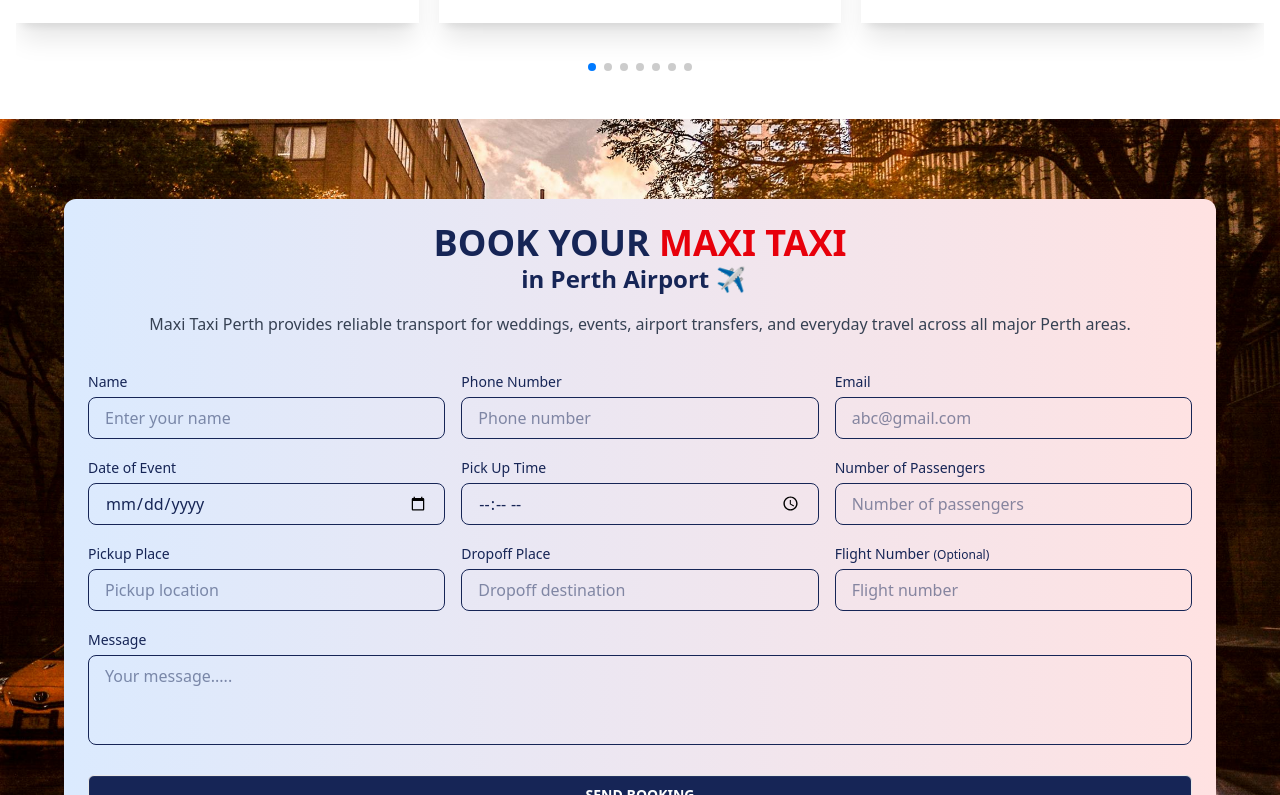
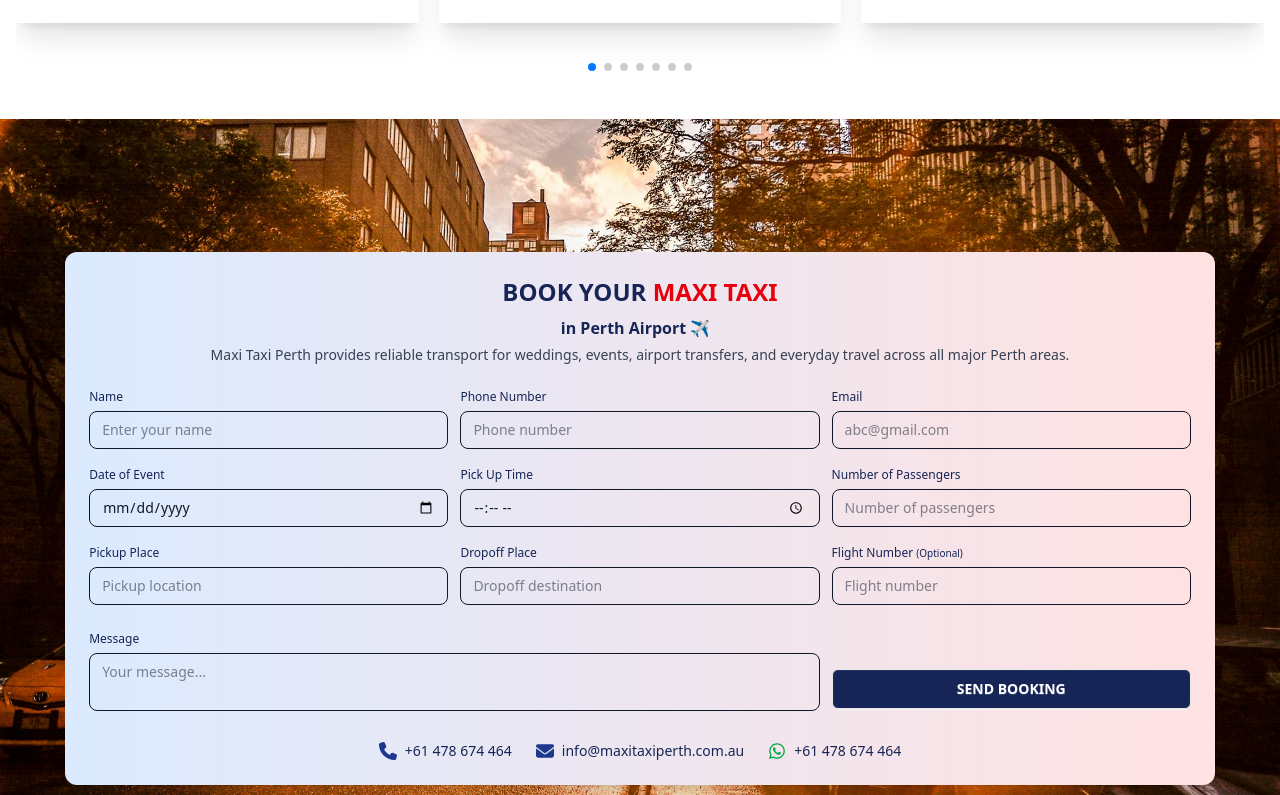
Before and after one commit to Raisul-24/comfort-maxitaxi-client, a React (Vite) app: page / in a window 1280 px wide. Shown: the part 4245-5040 px from the top of the page. Built offline with nearby package versions, Linux system fonts and the light colour scheme.

Commit message:
fix booking form design and contacts

```diff
--- a/src/components/BookingForm.jsx
+++ b/src/components/BookingForm.jsx
@@ -3,6 +3,7 @@ import React from "react";
 import { useForm } from "react-hook-form";
 import { motion } from "framer-motion";
 import { TypeAnimation } from "react-type-animation";
+import { FaEnvelope, FaPhone, FaWhatsapp } from "react-icons/fa6";
 
 const BookingForm = () => {
   const {
@@ -19,26 +20,27 @@ const BookingForm = () => {
   };
 
   const inputClasses =
-    "mt-1 w-full px-4 py-2 border rounded-lg transition outline-none text-gray-900" +
-    "focus:border-transparent focus:ring-2 focus:ring-offset-1 focus:ring-blue-500 focus:animate-pulse focus:bg-gradient-to-r focus:from-red-50 focus:to-blue-50";
+    "mt-1 w-full px-3 py-2 border rounded-lg text-sm transition outline-none text-gray-900 " +
+    "focus:border-transparent focus:ring-2 focus:ring-offset-1 focus:ring-blue-500 focus:bg-gradient-to-r focus:from-red-50 focus:to-blue-50";
 
   return (
     <div
       id="booking-form"
-      className="relative flex justify-center items-center py-12 bg-[url('/images/taxi1.jpg')] min-h-screen bg-cover bg-center scroll-mt-24"
+      className="relative flex justify-center items-center py-8 bg-[url('/images/taxi1.jpg')] min-h-screen bg-cover bg-center scroll-mt-24"
     >
       <motion.form
-        initial={{ opacity: 0, y: 40 }}
+        initial={{ opacity: 0, y: 20 }}
         animate={{ opacity: 1, y: 0 }}
-        transition={{ duration: 0.6 }}
+        transition={{ duration: 0.5 }}
         onSubmit={handleSubmit(onSubmit)}
-        className="bg-gradient-to-r from-blue-100 to-red-100 rounded-xl shadow-xl max-w-6xl mx-auto p-6"
+        className="max-w-7xl mx-auto bg-gradient-to-r from-blue-100 to-red-100 rounded-xl shadow-xl  p-4 md:p-6"
       >
-        <h2 className="text-2xl md:text-4xl font-bold text-center text-blue-950">
+        <h2 className="text-xl md:text-2xl font-bold text-center text-blue-950 mb-2">
           BOOK YOUR <span className="text-red-600">MAXI TAXI</span>
         </h2>
+
         {/* React Type Animation */}
-        <div className="flex justify-center mb-2">
+        <div className="flex justify-center mb-1">
           <TypeAnimation
             sequence={[
               "in Perth City 🚖", 2000,
@@ -50,42 +52,46 @@ const BookingForm = () => {
               "in Scarborough Beach 🌅", 2000,
             ]}
             wrapper="span"
-            speed={60}
+            speed={50}
             repeat={Infinity}
             cursor={true}
-          className=" text-lg md:text-2xl font-semibold text-blue-950"
+            className="text-sm md:text-base font-semibold text-blue-950"
           />
         </div>
-        <p className="text-gray-700 text-center text-sm md:text-base mb-8 leading-relaxed mt-4">
+
+        <p className="text-gray-700 text-xs md:text-sm text-center mb-4 leading-relaxed">
           Maxi Taxi Perth provides reliable transport for weddings, events, airport transfers, and everyday travel across all major Perth areas.
         </p>
 
         {/* Grid Fields */}
-        <div className="grid grid-cols-1 md:grid-cols-3 gap-4 text-blue-950">
+        <div className="grid grid-cols-1 md:grid-cols-3 gap-3 text-blue-950">
+          {/* Name */}
           <div>
-            <label className="text-sm font-medium">Name</label>
+            <label className="text-xs font-medium">Name</label>
             <input
               type="text"
               {...register("name", { required: "Name is required" })}
               className={inputClasses}
               placeholder="Enter your name"
             />
-            {errors.name && <p className="text-red-500 text-sm">{errors.name.message}</p>}
+            {errors.name && <p className="text-red-500 text-xs">{errors.name.message}</p>}
           </div>
 
+          {/* Phone */}
           <div>
-            <label className="text-sm font-medium">Phone Number</label>
+            <label className="text-xs font-medium">Phone Number</label>
             <input
               type="tel"
               {...register("phone", { required: "Phone number is required" })}
               className={inputClasses}
               placeholder="Phone number"
             />
-            {errors.phone && <p className="text-red-500 text-sm">{errors.phone.message}</p>}
+            {errors.phone && <p className="text-red-500 text-xs">{errors.phone.message}</p>}
           </div>
 
+          {/* Email */}
           <div>
-            <label className="text-sm font-medium">Email</label>
+            <label className="text-xs font-medium">Email</label>
             <input
               type="email"
               {...register("email", {
@@ -95,32 +101,34 @@ const BookingForm = () => {
               className={inputClasses}
               placeholder="abc@gmail.com"
             />
-            {errors.email && <p className="text-red-500 text-sm">{errors.email.message}</p>}
+            {errors.email && <p className="text-red-500 text-xs">{errors.email.message}</p>}
           </div>
 
+          {/* Date */}
           <div>
-            <label className="text-sm font-medium">Date of Event</label>
+            <label className="text-xs font-medium">Date of Event</label>
             <input
               type="date"
               {...register("date", { required: "Date is required" })}
               className={`${inputClasses} cursor-pointer`}
             />
-
-            {errors.date && <p className="text-red-500 text-sm">{errors.date.message}</p>}
+            {errors.date && <p className="text-red-500 text-xs">{errors.date.message}</p>}
           </div>
 
+          {/* Time */}
           <div>
-            <label className="text-sm font-medium">Pick Up Time</label>
+            <label className="text-xs font-medium">Pick Up Time</label>
             <input
               type="time"
               {...register("time", { required: "Time is required" })}
               className={`${inputClasses} cursor-pointer`}
             />
-            {errors.time && <p className="text-red-500 text-sm">{errors.time.message}</p>}
+            {errors.time && <p className="text-red-500 text-xs">{errors.time.message}</p>}
           </div>
 
+          {/* Passengers */}
           <div>
-            <label className="text-sm font-medium">Number of Passengers</label>
+            <label className="text-xs font-medium">Number of Passengers</label>
             <input
               type="number"
               {...register("passengers", { required: "Required", min: 1 })}
@@ -128,36 +136,37 @@ const BookingForm = () => {
               placeholder="Number of passengers"
             />
             {errors.passengers && (
-              <p className="text-red-500 text-sm">{errors.passengers.message}</p>
+              <p className="text-red-500 text-xs">{errors.passengers.message}</p>
             )}
           </div>
 
+          {/* Pickup */}
           <div>
-            <label className="text-sm font-medium">Pickup Place</label>
+            <label className="text-xs font-medium">Pickup Place</label>
             <input
               type="text"
               {...register("pickup", { required: "Pickup is required" })}
               className={inputClasses}
               placeholder="Pickup location"
             />
-            {errors.pickup && <p className="text-red-500 text-sm">{errors.pickup.message}</p>}
+            {errors.pickup && <p className="text-red-500 text-xs">{errors.pickup.message}</p>}
           </div>
 
+          {/* Dropoff */}
           <div>
-            <label className="text-sm font-medium">Dropoff Place</label>
+            <label className="text-xs font-medium">Dropoff Place</label>
             <input
               type="text"
               {...register("dropoff", { required: "Dropoff is required" })}
               className={inputClasses}
               placeholder="Dropoff destination"
             />
-            {errors.dropoff && <p className="text-red-500 text-sm">{errors.dropoff.message}</p>}
+            {errors.dropoff && <p className="text-red-500 text-xs">{errors.dropoff.message}</p>}
           </div>
 
+          {/* Flight */}
           <div>
-            <label className="text-sm font-medium">
-              Flight Number <span className="text-xs">(Optional)</span>
-            </label>
+            <label className="text-xs font-medium">Flight Number <span className="text-[10px]">(Optional)</span></label>
             <input
               type="text"
               {...register("flight")}
@@ -165,28 +174,45 @@ const BookingForm = () => {
               placeholder="Flight number"
             />
           </div>
-        </div>
 
           {/* Message */}
-        <div className="mt-4 text-blue-950">
-          <label className="text-sm font-medium">Message</label>
+          <div className="col-span-1 md:col-span-2 mt-2 text-blue-950">
+            <label className="text-xs font-medium">Message</label>
             <textarea
               {...register("message")}
-            className={`${inputClasses} resize-none`}
-            rows="3"
-            placeholder="Your message....."
+              className={`${inputClasses} resize-none text-sm`}
+              rows="2"
+              placeholder="Your message..."
             ></textarea>
           </div>
 
           {/* Submit Button */}
+          <div className="col-span-1 flex justify-end items-end">
             <motion.button
               whileTap={{ scale: 0.95 }}
               type="submit"
               disabled={isSubmitting}
-          className="btn mt-6 w-full py-3 bg-blue-950 text-white rounded-md hover:bg-white hover:text-blue-950 font-semibold transition"
+              className="btn my-2 w-full py-2 bg-blue-950 text-white rounded-md hover:bg-white hover:text-blue-950 font-semibold text-sm transition "
             >
               {isSubmitting ? "Sending..." : "SEND BOOKING"}
             </motion.button>
+          </div>
+        </div>
+        {/* Contact Info */}
+        <div className="mt-6 flex flex-col md:flex-row justify-center items-center gap-6 text-blue-950 text-sm">
+          <div className="flex items-center gap-2">
+            <FaPhone className="text-lg text-blue-900" />
+            <span>+61 478 674 464</span>
+          </div>
+          <div className="flex items-center gap-2">
+            <FaEnvelope className="text-lg text-blue-900" />
+            <span>info@maxitaxiperth.com.au</span>
+          </div>
+          <div className="flex items-center gap-2">
+            <FaWhatsapp className="text-lg text-green-600" />
+            <span>+61 478 674 464</span>
+          </div>
+        </div>
       </motion.form>
     </div>
   );
```
Lines whose indentation alone changed are shown as unchanged.
